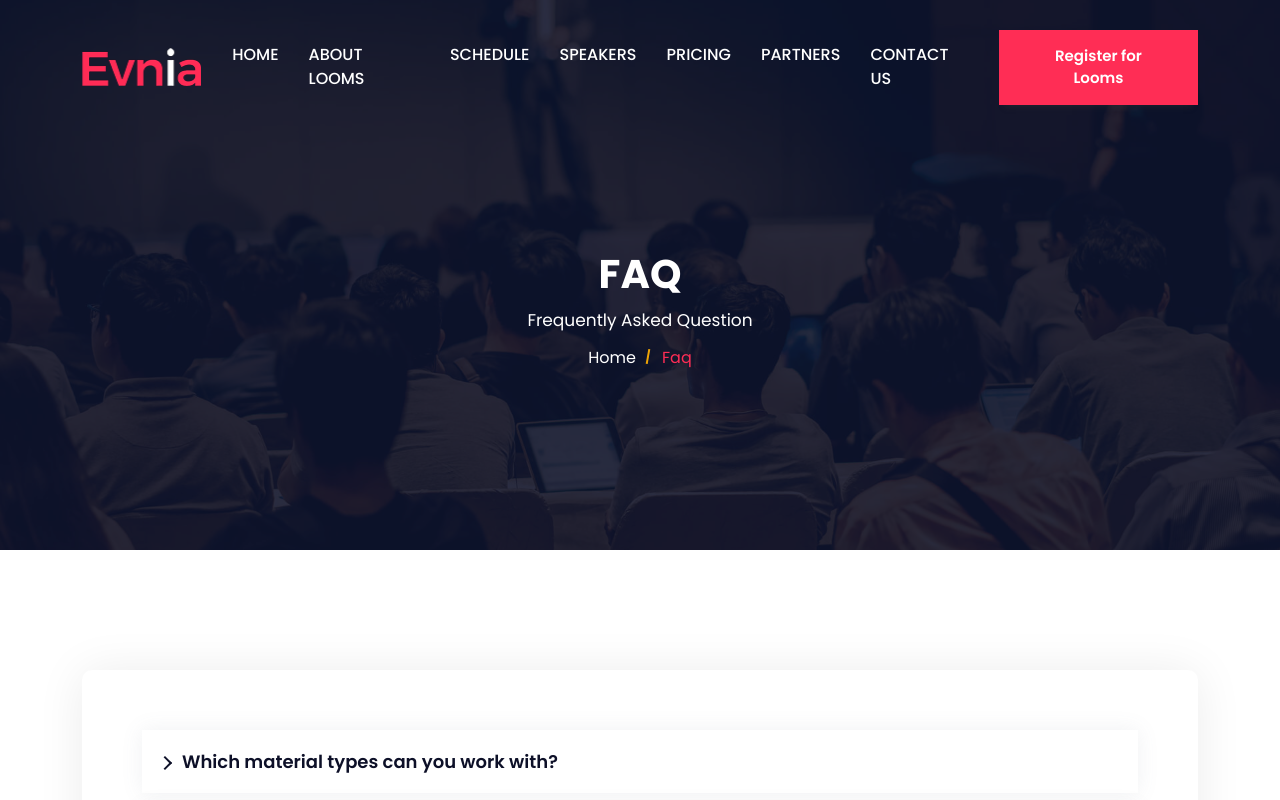
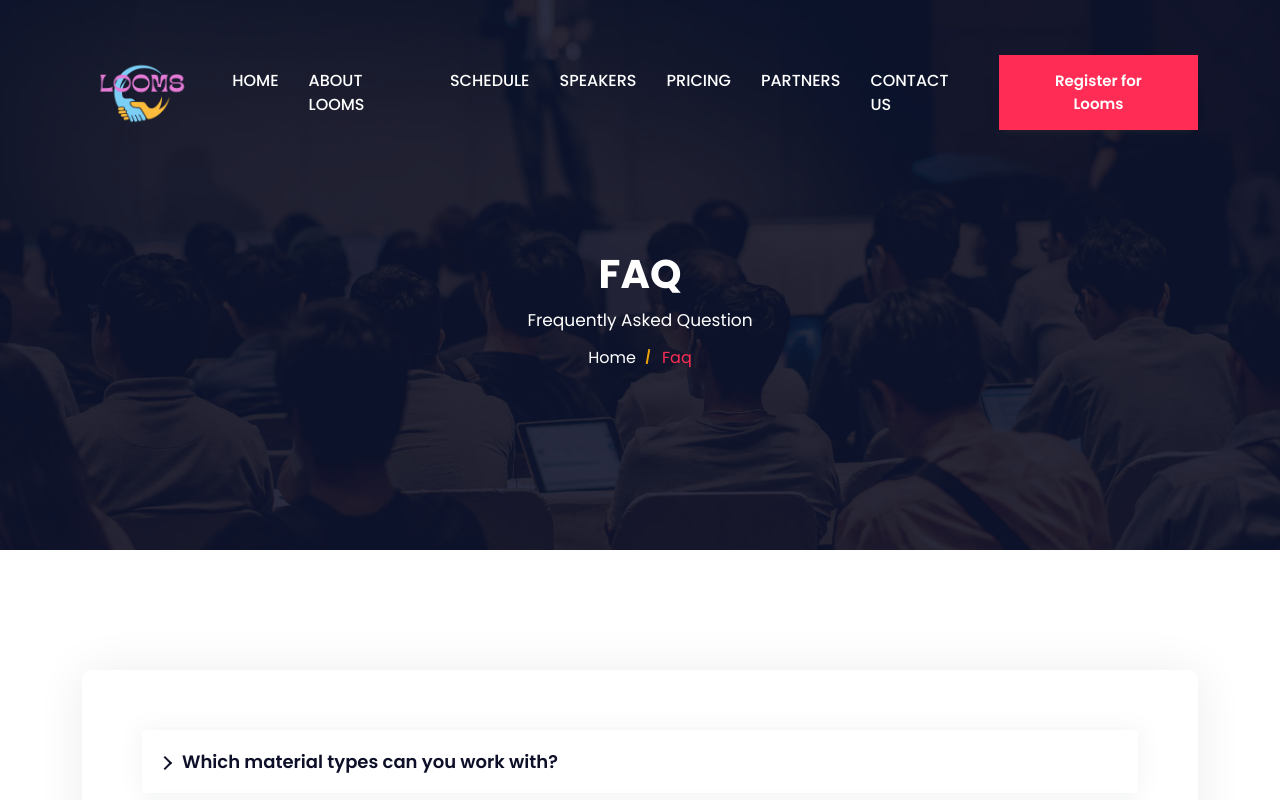
Before and after one commit to rugit/loom3.0, a Next.js app: page /faq in a window 1280 px wide. Shown: the top 800 px of the page. Built offline with nearby package versions, Linux system fonts and the light colour scheme.

Commit message:
Add new images and update MainBanner and Navbar components to use them

```diff
--- a/src/components/HomeDefault/MainBanner/index.tsx
+++ b/src/components/HomeDefault/MainBanner/index.tsx
@@ -19,7 +19,7 @@ const MainBanner: React.FC = () => {
       <div
         className="main-banner"
         style={{
-          backgroundImage: `url(/images/main-bg2.jpg)`,
+          backgroundImage: `url(/images/back.jpg)`,
         }}
       >
         <div className="d-table">
--- a/src/components/Layouts/Navbar.tsx
+++ b/src/components/Layouts/Navbar.tsx
@@ -37,7 +37,7 @@ const Navbar: React.FC = () => {
           <div className="container">
             <Link href="/" className="navbar-brand">
               <Image
-                src="/images/logo.png"
+                src="/images/looms.png"
                 alt="logo"
                 width={120}
                 height={38}
```
Also changed, not shown: public/images/looms.png (added), 1 other file (tests, documents, lock files or other folders).
